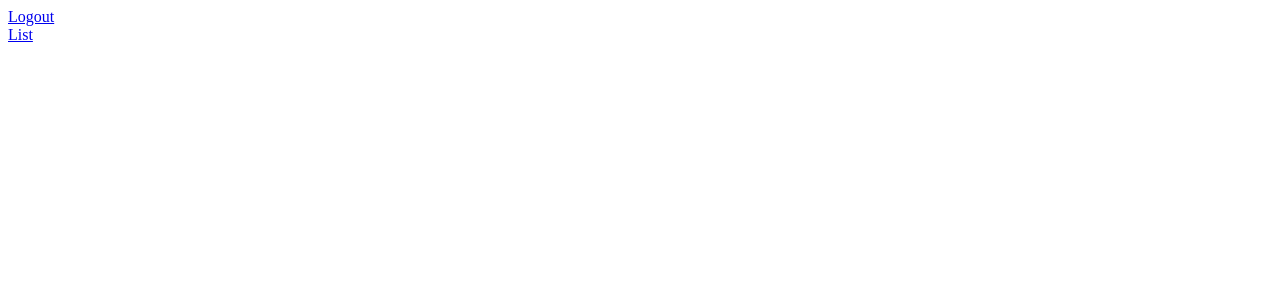
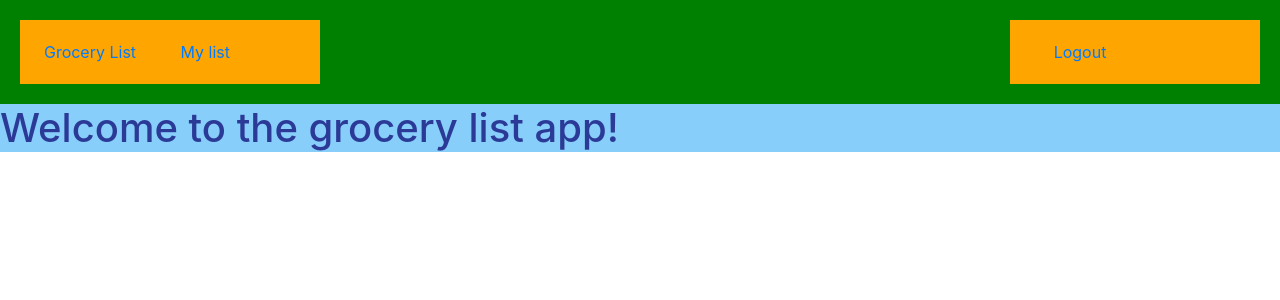
Before and after one commit to wegman7/grocery_list, a Django app: page / in a window 1280 px wide. Before the commit the part shown is almost empty. Shown: the top 300 px of the page. Run offline with Django 3.2, Linux system fonts and the light colour scheme; a user stored in the database is signed in; some libraries are stand-ins or nearby versions.

Commit message:
added some really bad css

```diff
--- a/users/static/users/css/main.css
+++ b/users/static/users/css/main.css
@@ -1,3 +1,37 @@
-div {
+.blue-background {
     color: rgba(7, 0, 112, 0.719);
+    background-color: lightskyblue;
 }
+
+.navbar-grid {
+    background-color: green;
+    display: grid;
+    padding: 20px;
+    grid-row-gap: 10px;
+    grid-column-gap: 100px;
+    grid-template-columns: 300px auto;
+}
+
+
+.navbar-grid-left {
+    background-color: orange;
+    display: grid;
+    padding: 10px;
+    grid-column-gap: 10px;
+    grid-template-columns: 100px 100px;
+    text-align: center;
+}
+
+.navbar-grid-right {
+    background-color: orange;
+    padding: 10px;
+    text-align: center;
+    justify-self: end;
+}
+
+
+/* .navbar-grid-item {
+    background-color: orange;
+    padding: 10px;
+    text-align: center;
+} */
--- a/users/templates/users/base.html
+++ b/users/templates/users/base.html
@@ -2,18 +2,38 @@
 <!DOCTYPE html>
 <html>
     <head>
+        <meta charset="utf-8">
+        <meta name="viewport" content="width=device-width, initial-scale=1, shrink-to-fit=no">
+
         <link rel="stylesheet" href="{% static 'users/css/main.css' %}">
+        <link rel="stylesheet" href="https://stackpath.bootstrapcdn.com/bootstrap/4.4.1/css/bootstrap.min.css" integrity="sha384-Vkoo8x4CGsO3+Hhxv8T/Q5PaXtkKtu6ug5TOeNV6gBiFeWPGFN9MuhOf23Q9Ifjh" crossorigin="anonymous">
+
         <script src="{% static 'users/js/main.js' %}"></script>
+
         <title>Grocery list</title>
-        {% if user.is_authenticated %}
-            <a href="{% url 'logout' %}">Logout</a>
-        {% else %}
-            <a href="{% url 'login' %}">Login</a>
-            <a href="{% url 'register' %}">Create account</a>
-        {% endif %}
     </head>
 
     <body>
+        <header>
+            <nav>
+                <div class="navbar-grid">
+                    <div class="navbar-grid-left">
+                        <div class="navbar-grid-left"><a href="{% url 'home' %}">Grocery List</a></div>
+                        {% if user.is_authenticated %}
+                            <div class="navbar-grid-right"><a href="{ url 'list' %}">My list</a></div>
+                        {% endif %}
+                    </div>
+                    <div class="navbar-grid-right">
+                        {% if user.is_authenticated %}
+                            <div class="navbar-grid-left"><a href="{% url 'logout' %}">Logout</a></div>
+                        {% else %}
+                            <a href="{% url 'login' %}">Login</a>
+                            <a href="{% url 'register' %}">Create account</a>
+                        {% endif %}
+                    </div>
+                </div>
+            </nav>
+        </header>
         <div>
             {% if messages %}
                 {% for message in messages %}
--- a/users/templates/users/home.html
+++ b/users/templates/users/home.html
@@ -1,8 +1,4 @@
 {% extends "users/base.html" %}
 {% block content %}
-    {% if user.is_authenticated %}
-        <a href="{% url 'list' %}">List</a>
-    {% else %}
-        <h1>Welcome to the grocery list app!</h1>
-    {% endif %}
+    <h1 class="blue-background">Welcome to the grocery list app!</h1>
 {% endblock content %}
--- a/users/templates/users/list_view.html
+++ b/users/templates/users/list_view.html
@@ -1,5 +1,6 @@
 {% extends 'users/base.html' %}
 {% block content %}
+    <div class="col-sm-6">
     <h2>Grocery List:</h2>
         <form id="new-item-form" method="post">
             {% csrf_token %}
@@ -17,4 +18,5 @@
             <button id="add-text-button">Add item</button>
             <button id="delete-items-button">Delete items</button>
         </div>
+    </div>
 {% endblock content %}
--- a/users/views.py
+++ b/users/views.py
@@ -57,10 +57,11 @@ def list_view(request):
     context = {
         'items': List.objects.filter(user=request.user),
     }
-    #
+    # if cancel button is pressed on page, page is reloaded
     if request.method == 'POST' and request.POST.get('cancel'):
         print('true')
         pass
+    # item is added
     elif request.method == 'POST' and request.POST.get('added-text') is not None:
         print(request.POST)
         new_list_item = request.POST.get('added-text')
@@ -69,6 +70,7 @@ def list_view(request):
             new_list_item.save()
         else:
             messages.error(request, "Invalid item")
+    # item(s) are deleted
     else:
         print(request.POST)
         delete_list = []
```
Also changed, not shown: db.sqlite3. Lines whose indentation alone changed are shown as unchanged.
